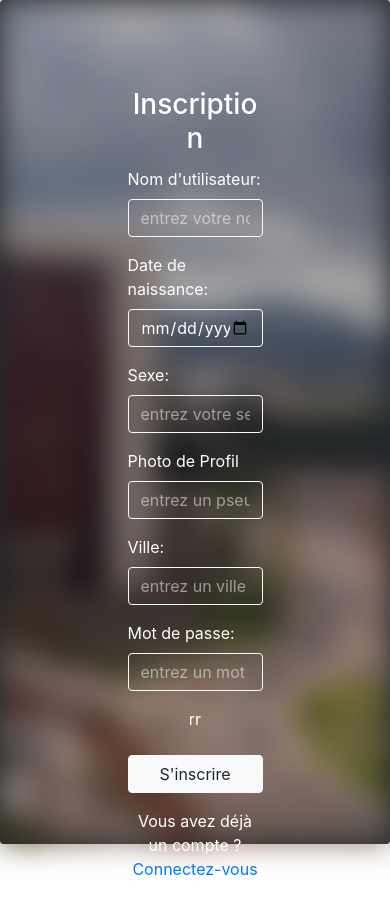
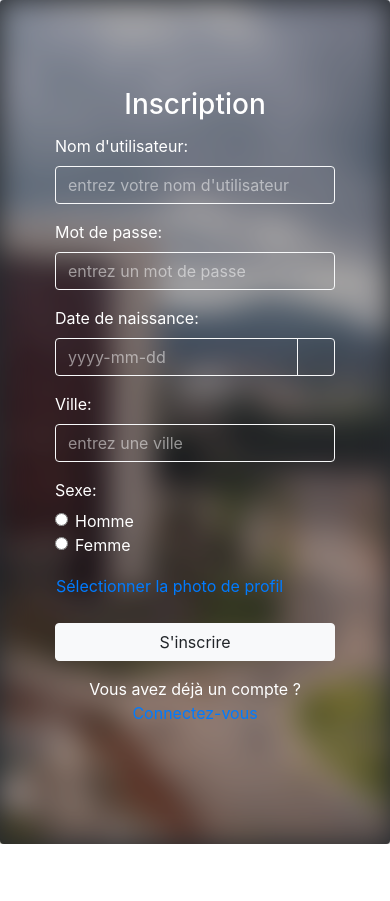
Before and after one commit to Tikquuss/meteoApp, an Angular app: page /signup in a window 390 px wide. After the commit the page ends 844 px from the top, so only its background shows below. Built offline with nearby package versions, Linux system fonts and the light colour scheme; a web font is replaced by a local one.

Commit message:
forms refactoring, modal close event, interface-meteo-component city attribut, responsive started

```diff
--- a/src/app/app.component.html
+++ b/src/app/app.component.html
@@ -1,5 +1,5 @@
 <div class="card bg-dark border-0 p-0 m-0">
-  <img src="assets/img/bg.jpg" class="card-img" alt="..." style="object-fit: cover; filter: blur(15px); height: 100vh;">
+  <img src="assets/img/bg.jpg" class="card-img" alt="..." style="object-fit: cover; filter: blur(15px); height: 100vh;" [style.height]="getDoc().body.scrollHeight + 'px'">
   <div class="card-img-overlay" style="background-color: rgba(0,0,0,.3)">
     <router-outlet></router-outlet>
   </div>
--- a/src/app/interface-meteo/interface-meteo.component.html
+++ b/src/app/interface-meteo/interface-meteo.component.html
@@ -19,7 +19,7 @@
 </nav>
 <div class="container-fluid mt-3">
   <div class="row">
-    <div class="col-5">
+    <div class="col-sm-5 mb-3">
       <div class="card border-0 text-white bg-transparent" style="min-height: 50vh;">
         <img src="assets/img/{{times[ind]}}.gif" class="card-img" alt="..." style="object-fit: cover; height: 50vh; opacity: .4">
         <div class="card-img-overlay" style="background-color: rgba(0, 0, 0, .4);">
@@ -43,7 +43,7 @@
         </div>
       </div>
     </div>
-    <div class="col">
+    <div class="col-sm">
       <div class="card border-0" style="background-color: rgba(0, 0, 0, .4); min-height: 50vh;">
         <!-- Déclaration du conteneur de la carte avec l'id "open-street-map" -->
         <div class="card-body" id="open-street-map">
--- a/src/app/login/login.component.html
+++ b/src/app/login/login.component.html
@@ -1,4 +1,5 @@
-<div class="card mx-auto mt-5 w-50 bg-transparent text-white border-0">
+<div class="container-fluid container-sm mx-auto">
+  <div class="card mx-auto mt-5 bg-transparent text-white border-0" style="max-width: 36rem">
     <div class="card-body">
       <h3 class="card-title text-center">Connexion</h3>
       <form [formGroup]="form" (ngSubmit)="submit()">
@@ -20,7 +21,7 @@
                  name="password"
                  formControlName="password">
         </div>
-      <p class="card-text mt-3 text-center">{{errorMessage}}</p>
+        <p class="card-text mt-3 text-center text-danger">{{errorMessage}}</p>
         <button type="submit" class="btn btn-light btn-block mt-4 mx-auto" style="max-width: 18rem">
           <span class="spinner-border spinner-border-sm" role="status" aria-hidden="true" *ngIf="submitting"></span>
           Connexion
@@ -29,3 +30,4 @@
       </form>
     </div>
   </div>
+</div>
--- a/src/app/login/login.component.ts
+++ b/src/app/login/login.component.ts
@@ -16,12 +16,10 @@ import { Utilisateur } from '../models/utilisateur';
 
 export class LoginComponent implements OnInit {
 
+  public static bdComponent: TestbdComponent;
   public form: FormGroup;
-  public submitting: Boolean = false;
-
-  public static bdComponent : TestbdComponent;
-
-  public errorMessage : String ="";
+  public submitting: boolean = false;
+  public errorMessage: string = '';
 
   constructor(private fb: FormBuilder,
               private router: Router,
@@ -29,6 +27,7 @@ export class LoginComponent implements OnInit {
               private bdService: BdlocaleService) {
     this.createForm();
     LoginComponent.bdComponent = new TestbdComponent(bdService);
+    LoginComponent.bdComponent.ngOnInit();
   }
 
   createForm() {
@@ -66,6 +65,7 @@ export class LoginComponent implements OnInit {
         }
       );
     }
+    this.submitting = false;
   }
 
   ngOnInit() {
--- a/src/app/signup/signup.component.html
+++ b/src/app/signup/signup.component.html
@@ -1,4 +1,5 @@
-<div class="card mx-auto mt-5 w-50 bg-transparent text-white border-0">
+<div class="container-fluid container-sm mx-auto">
+  <div class="card mx-auto mt-5 bg-transparent text-white border-0 pt-0 mt-0" style="max-width: 36rem">
     <div class="card-body">
       <h3 class="card-title text-center">Inscription</h3>
       <form [formGroup]="form" (ngSubmit)="submit()">
@@ -11,42 +12,6 @@
                  name="nom"
                  formControlName="nom">
         </div>
-      <div class="form-group" >
-        <label for="dateNaissance">Date de naissance:</label>
-        <input type="date"
-               class="form-control bg-transparent border-light text-white"
-               id="dateNaissance"
-               placeholder="entrez votre date de naissance"
-               name="dateNaissance"
-               formControlName="dateNaissance">
-      </div>
-      <div class="form-group" >
-        <label for="sexe">Sexe:</label>
-        <input type="text"
-               class="form-control bg-transparent border-light text-white"
-               id="sexe"
-               placeholder="entrez votre sexe"
-               name="sexe"
-               formControlName="sexe">
-      </div>
-      <div class="form-group" >
-        <label for="photo">Photo de Profil</label>
-        <input type="text"
-               class="form-control bg-transparent border-light text-white"
-               id="photo"
-               placeholder="entrez un pseudonyme"
-               name="photo"
-               formControlName="photo">
-      </div>
-      <div class="form-group" >
-        <label for="ville">Ville:</label>
-        <input type="text"
-               class="form-control bg-transparent border-light text-white"
-               id="ville"
-               placeholder="entrez un ville"
-               name="ville"
-               formControlName="ville">
-      </div>
         <div class="form-group">
           <label for="password">Mot de passe:</label>
           <input type="password"
@@ -56,12 +21,76 @@
                  name="password"
                  formControlName="password">
         </div>
+        <div class="form-group" >
+          <label for="dateNaissance">Date de naissance:</label>
+          <div class="input-group">
+            <input class="form-control bg-transparent border-light text-white"
+                   id="dateNaissance"
+                   placeholder="yyyy-mm-dd"
+                   name="dateNaissance"
+                   formControlName="dateNaissance"
+                   ngbDatepicker #d="ngbDatepicker">
+            <div class="input-group-append">
+              <button class="btn btn-outline-light fal fa-calendar-day" (click)="d.toggle()" type="button"></button>
+            </div>
+          </div>
+        </div>
+        <div class="form-group" >
+          <label for="ville">Ville:</label>
+          <input type="text"
+                 class="form-control bg-transparent border-light text-white"
+                 id="ville"
+                 placeholder="entrez une ville"
+                 name="ville"
+                 formControlName="ville">
+        </div>
+        <fieldset class="form-group">
+          <div class="row">
+            <legend class="col-form-label col-sm-2 pt-0">Sexe:</legend>
+            <div class="col-sm-10">
+              <div class="form-check">
+                <input class="form-check-input"
+                       type="radio"
+                       name="sexe"
+                       formControlName="sexe"
+                       id="gridRadios1"
+                       value="Homme"
+                       checked>
+                <label class="form-check-label" for="gridRadios1">
+                  Homme
+                </label>
+              </div>
+              <div class="form-check">
+                <input class="form-check-input"
+                       type="radio"
+                       name="sexe"
+                       formControlName="sexe"
+                       id="gridRadios2"
+                       value="Femme">
+                <label class="form-check-label" for="gridRadios2">
+                  Femme
+                </label>
+              </div>
+            </div>
+          </div>
+        </fieldset>
+        <a class="btn btn-link text-decoration-none p-0 text-primary" role="button" (click)="triggerClick()">Sélectionner la photo de profil</a>
+        <div class="custom-file" style="display: none" >
+          <input type="file"
+                 class="custom-file-input"
+                 id="customFileLangHTML"
+                 name="profilePicture"
+                 formControlName="photo"
+                 #profilePicture>
+          <label class="custom-file-label" for="customFileLangHTML" data-browse="Choisir">Choisir la photo de profil</label>
+        </div>
         <p class="card-text mt-3 text-center">{{errorMessage}}</p>
         <button type="submit" class="btn btn-light btn-block mt-4 mx-auto" style="max-width: 18rem">
           <span class="spinner-border spinner-border-sm" role="status" aria-hidden="true" *ngIf="submitting"></span>
           S'inscrire
         </button>
-      <p class="card-text mt-3 text-center">Vous avez déjà un compte ?  <a class="text-primary text-decoration-none" href="#" routerLink="/login">Connectez-vous</a></p>
+        <p class="card-text mt-3 text-center mb-5">Vous avez déjà un compte ?  <a class="text-primary text-decoration-none" href="#" routerLink="/login">Connectez-vous</a></p>
       </form>
     </div>
   </div>
+</div>
--- a/src/app/signup/signup.component.ts
+++ b/src/app/signup/signup.component.ts
@@ -1,4 +1,4 @@
-import { Component, OnInit } from '@angular/core';
+import {Component, ElementRef, OnInit, ViewChild} from '@angular/core';
 import {FormBuilder, FormGroup, Validators} from '@angular/forms';
 import { Router} from '@angular/router';
 
@@ -18,10 +18,10 @@ export class SignupComponent implements OnInit {
 
   public form: FormGroup;
   public submitting: boolean = false;
+  public errorMessage: string = '';
+  public bdComponent: TestbdComponent;
 
-  public errorMessage : String ="rr";
-
-  public bdComponent : TestbdComponent;
+  @ViewChild('profilePicture', { static: false}) profilePicture: ElementRef<HTMLElement>;
 
   constructor(private fb: FormBuilder,
               private router: Router,
@@ -53,25 +53,30 @@ export class SignupComponent implements OnInit {
         user.ville = this.form.get('ville').value;
         user.mdp = this.form.get('password').value;
 
-        //this.bdComponent.updateUser(user);
-        //*
+        // this.bdComponent.updateUser(user);
+        // *
         this.bdService.setUser(user).then(
           (success) => {
-            if(success){
+            if (success) {
               LoginComponent.bdComponent.setUserCourant(user);
-              console.log("inscription reussi", success);
-            }else{
-              this.errorMessage = "Informations invalides";
-              console.log("inscription échouée", success);
+              console.log('inscription reussi', success);
+            } else{
+              this.errorMessage = 'Informations invalides';
+              console.log('inscription échouée', success);
             }
           },
           (error) => {
-            console.log("erreur de connexion", error)
+            console.log('erreur de connexion', error)
           }
         );
-        //*/
+        // */
         this.router.navigate(['']);
     }
+  }
+
+  triggerClick() {
+    let el: HTMLElement = this.profilePicture.nativeElement;
+    el.click();
   }
 
   ngOnInit() {
--- a/src/app/user-profile/user-profile.component.html
+++ b/src/app/user-profile/user-profile.component.html
@@ -28,7 +28,7 @@
             <h6>Noms et Prénoms :</h6>
           </div>
           <div class="col-7">
-            <h6>KEUDEM FRANK</h6>
+            <h6 class="text-uppercase">{{user.nom}}</h6>
           </div>
         </div>
         <div class="row">
@@ -36,7 +36,7 @@
             <h6>Date de Naissance :</h6>
           </div>
           <div class="col-7">
-            <h6>DD/MM/YYYY</h6>
+            <h6>{{user.dateNaissance.toISOString().split('T')[0]}}</h6>
           </div>
         </div>
         <div class="row">
@@ -44,23 +44,15 @@
             <h6>Sexe :</h6>
           </div>
           <div class="col-7">
-            <h6>N/A</h6>
+            <h6>{{user.sexe}}</h6>
           </div>
         </div>
         <div class="row">
           <div class="col-5 text-white-50 px-0 mr-0 text-right">
-            <h6>Username :</h6>
+            <h6>Ville :</h6>
           </div>
           <div class="col-7">
-            <h6>Frank.Keudem</h6>
-          </div>
-        </div>
-        <div class="row">
-          <div class="col-5 text-white-50 px-0 mr-0 text-right">
-            <h6>Email :</h6>
-          </div>
-          <div class="col-7">
-            <h6>frankkeudem@gmail.com</h6>
+            <h6>{{user.ville}}</h6>
           </div>
         </div>
         <button class="btn btn-light btn-block w-50 mx-auto mt-4" (click)="editState = true;">Modifier vos informations</button>
@@ -73,16 +65,16 @@
                  id="firstName"
                  placeholder="entrez votre nom"
                  name="firstName"
-                 formControlName="firstName">
+                 formControlName="nom">
         </div>
-        <div class="form-group" >
-          <label for="lastName">Prénom:</label>
-          <input type="text"
+        <div class="form-group">
+          <label for="password">Mot de passe:</label>
+          <input type="password"
                  class="form-control bg-transparent border-light text-white"
-                 id="lastName"
-                 placeholder="entrez votre prénom"
-                 name="lastName"
-                 formControlName="lastName">
+                 id="password"
+                 placeholder="entrez un mot de passe"
+                 name="password"
+                 formControlName="password">
         </div>
         <div class="form-group">
           <label for="birthDate">Date de naissance:</label>
@@ -90,13 +82,22 @@
             <input class="form-control bg-transparent border-light text-white"
                    id="birthDate"
                    placeholder="yyyy-mm-dd"
-                   name="birthDate"
-                   formControlName="birthDate"
+                   name="dateNaissance"
+                   formControlName="dateNaissance"
                    ngbDatepicker #d="ngbDatepicker">
             <div class="input-group-append">
               <button class="btn btn-outline-light fal fa-calendar-day" (click)="d.toggle()" type="button"></button>
             </div>
           </div>
+        </div>
+        <div class="form-group" >
+          <label for="ville">Ville:</label>
+          <input type="text"
+                 class="form-control bg-transparent border-light text-white"
+                 id="ville"
+                 placeholder="entrez une ville"
+                 name="ville"
+                 formControlName="ville">
         </div>
         <fieldset class="form-group">
           <div class="row">
@@ -105,11 +106,10 @@
               <div class="form-check">
                 <input class="form-check-input"
                        type="radio"
-                       name="sex"
-                       formControlName="sex"
+                       name="sexe"
+                       formControlName="sexe"
                        id="gridRadios1"
-                       value="Homme"
-                       checked>
+                       value="Homme">
                 <label class="form-check-label" for="gridRadios1">
                   Homme
                 </label>
@@ -117,8 +117,8 @@
               <div class="form-check">
                 <input class="form-check-input"
                        type="radio"
-                       name="sex"
-                       formControlName="sex"
+                       name="sexe"
+                       formControlName="sexe"
                        id="gridRadios2"
                        value="Femme">
                 <label class="form-check-label" for="gridRadios2">
@@ -130,7 +130,12 @@
         </fieldset>
         <a class="btn btn-link text-decoration-none p-0 text-primary" role="button" (click)="triggerClick()">Changer la photo de profil</a>
         <div class="custom-file" style="display: none" >
-          <input type="file" class="custom-file-input" id="customFileLangHTML" #profilePicture>
+          <input type="file"
+                 class="custom-file-input"
+                 id="customFileLangHTML"
+                 name="profilePicture"
+                 formControlName="photo"
+                 #profilePicture>
           <label class="custom-file-label" for="customFileLangHTML" data-browse="Choisir">Changer la photo de profil</label>
         </div>
         <button type="submit" class="btn btn-light btn-block mt-4 mx-auto" style="max-width: 18rem">
```
Also changed, not shown: src/app/app.component.ts (+8 -1 lines), src/app/change-location-modal-content/change-location-modal-content.component.ts (+9 -8 lines), src/app/interface-meteo/interface-meteo.component.ts (+10 -5 lines), src/app/user-profile/user-profile.component.ts (+19 -19 lines), 1 other file (tests, documents, lock files or other folders). Lines whose indentation alone changed are shown as unchanged.
